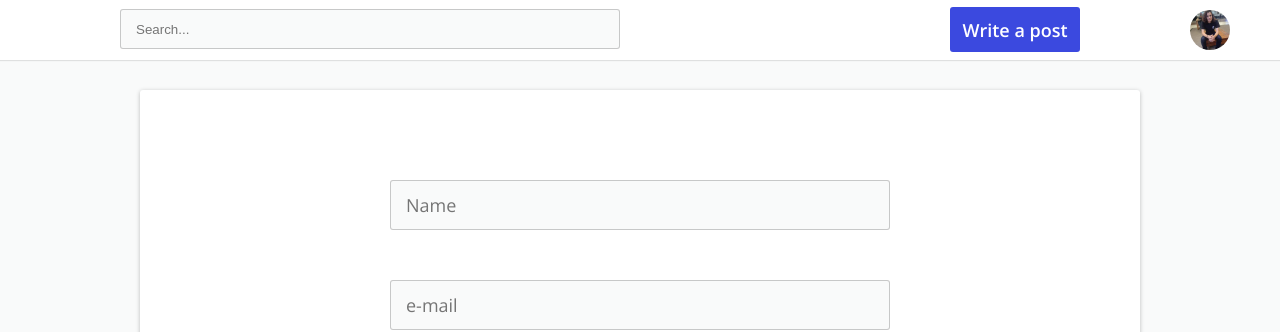
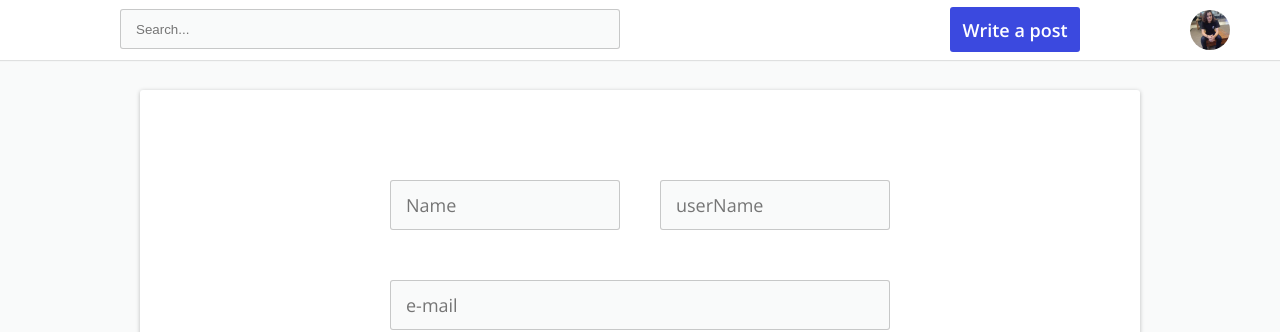
Before and after one commit to AndreM-Gomes/async-press, a React (Create React App) app in the folder frontend/: page /register in a window 1280 px wide. Shown: the top 332 px of the page. Built offline with nearby package versions, Linux system fonts and the light colour scheme; the HTML template or start-up script is replaced by a standard one.

Commit message:
adicionando campo username

```diff
--- a/frontend/src/pages/register/index.js
+++ b/frontend/src/pages/register/index.js
@@ -10,7 +10,10 @@ export default function Register(){
         <Header/>
         <div className="card register">
             <form>
-              <input placeholder='Name'/>
+              <div className='input-group'>
+                <input placeholder='Name'/>
+                <input type="text" name="username" placeholder='userName'/>
+              </div>
               <input type='email' placeholder='e-mail'/>
               <div className='input-group'>
                 <input type='password' placeholder='Senha'/>
```
